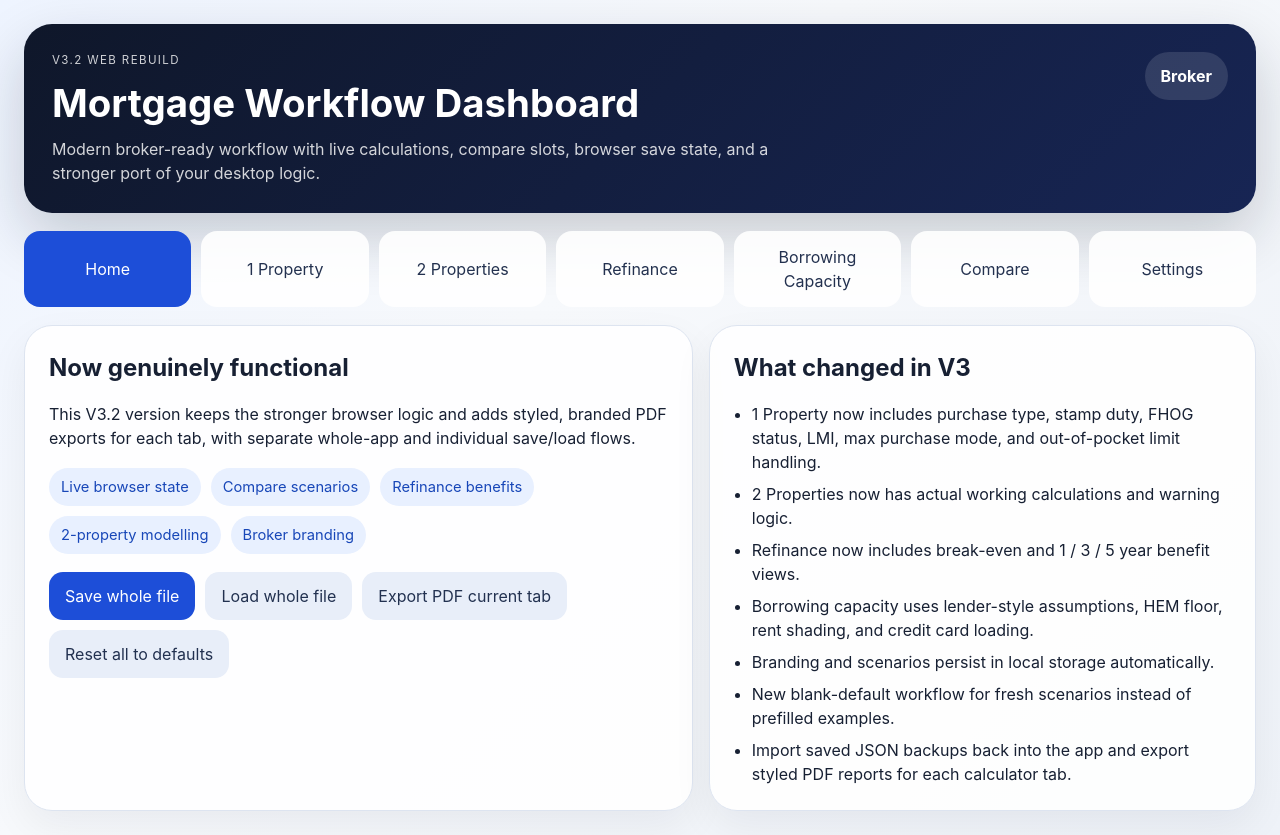
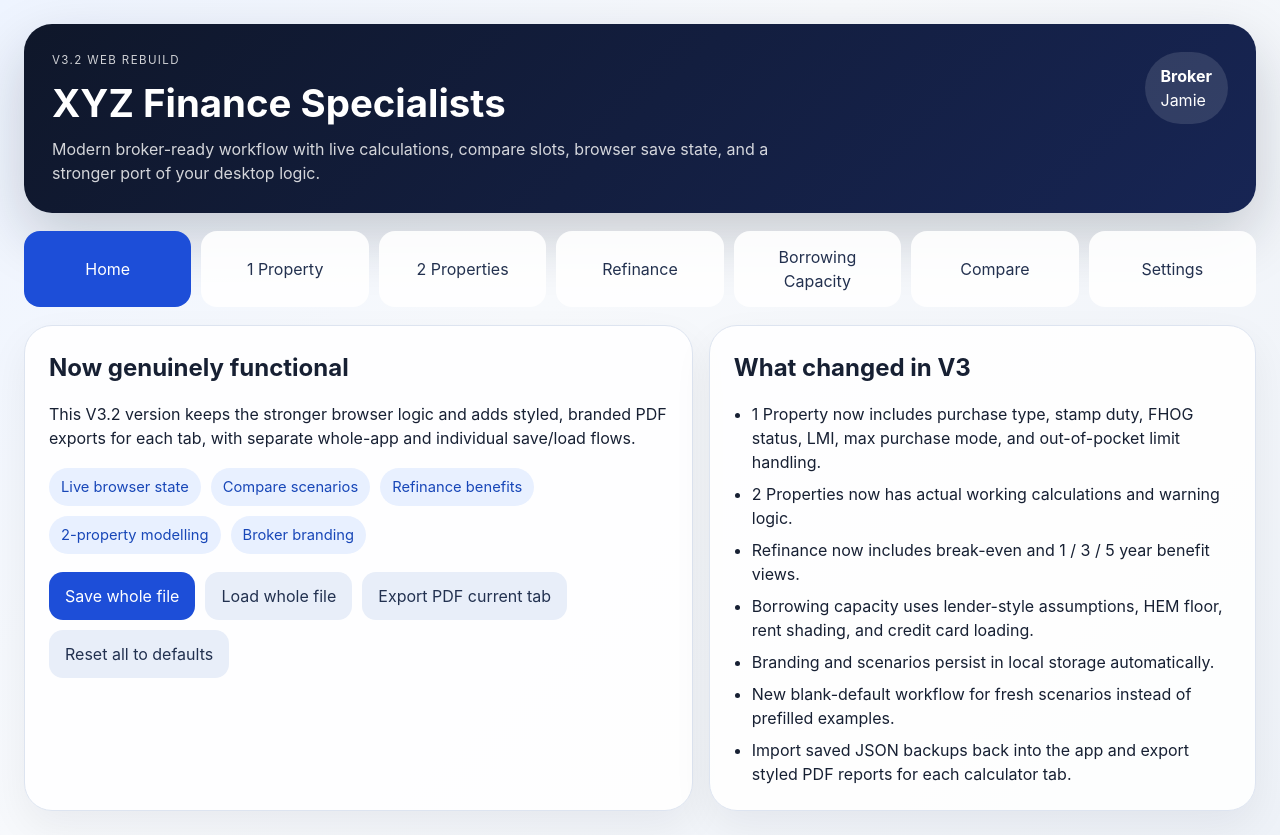
Before and after one commit to Jamie114/nicholas-services-site, a React (Vite) app: page / in a window 1280 px wide. Built offline with nearby package versions, Linux system fonts and the light colour scheme.

Commit message:
Add files via upload

```diff
--- a/src/App.tsx
+++ b/src/App.tsx
@@ -9,7 +9,6 @@ import {
   amortizationInterestOverPeriod,
   formatMoney,
   formatPercent,
-  formatSignedMoney,
   fhogStatus,
   FREQUENCIES,
   getBankStyleHemMonthly,
@@ -174,7 +173,7 @@ function exportStyledPdfReport({
     doc.text('L', margin + 23, 81);
 
     doc.setFontSize(24);
-    doc.text(escapePdfText(brandName || 'Mortgage Workflow Dashboard'), margin + 58, 66);
+    doc.text(escapePdfText(brandName || 'XYZ Finance Specialists'), margin + 58, 66);
     doc.setFont('helvetica', 'normal');
     doc.setFontSize(10);
     doc.setTextColor(226, 232, 240);
@@ -922,8 +921,8 @@ const resetTab = (tabKey: 'one' | 'two' | 'refi' | 'borrow') => {
   };
 
   const exportCurrentPdf = () => {
-    const brand = meta.brandName || 'Mortgage Workflow Dashboard';
-    const broker = meta.brokerName || '';
+    const brand = meta.brandName || 'XYZ Finance Specialists';
+    const broker = meta.brokerName || 'Jamie';
     if (tab === 'one') {
       exportStyledPdfReport({
         brandName: brand,
@@ -960,10 +959,10 @@ const resetTab = (tabKey: 'one' | 'two' | 'refi' | 'borrow') => {
         reportTitle: '2 Properties Scenario Report',
         reportSubtitle: twoProperties.scenarioName || 'Untitled scenario',
         summaryCards: [
-          { label: 'Usable equity', value: twoCalc.payload['Usable equity'] ?? '-' },
-          { label: 'Cash needed', value: twoCalc.payload['Cash needed'] ?? '-' },
-          { label: 'Loan + LMI', value: twoCalc.payload['Loan + LMI'] ?? '-' },
-          { label: `Repayment / ${paymentLabel(('Monthly') as Frequency)}`, value: twoCalc.payload['Repayment'] ?? '-' },
+          { label: 'Usable equity', value: twoCalc.payload['Equity'] ?? '-' },
+          { label: 'Cash needed', value: twoCalc.payload['Out of pocket'] ?? '-' },
+          { label: 'Loan + LMI', value: twoCalc.payload['Loan plus LMI'] ?? '-' },
+          { label: 'Repayment / month', value: twoCalc.payload['Monthly PI total'] ?? '-' },
         ],
         sections: [
           { heading: 'Scenario inputs', rows: [
@@ -990,7 +989,7 @@ const resetTab = (tabKey: 'one' | 'two' | 'refi' | 'borrow') => {
         summaryCards: [
           { label: 'Current repayment', value: refiCalc.payload['Current repayment'] ?? '-' },
           { label: 'New repayment', value: refiCalc.payload['New repayment'] ?? '-' },
-          { label: 'Net upfront cost', value: refiCalc.payload['Net cost after cashback'] ?? '-' },
+          { label: 'Net upfront cost', value: refiCalc.payload['Net cost'] ?? '-' },
           { label: 'Break-even', value: refiCalc.payload['Break-even'] ?? '-' },
         ],
         sections: [
@@ -1087,7 +1086,7 @@ const resetTab = (tabKey: 'one' | 'two' | 'refi' | 'borrow') => {
       <div className="topbar">
         <div>
           <div className="eyebrow">V3.2 web rebuild</div>
-          <h1>{meta.brandName || 'Mortgage Workflow Dashboard'}</h1>
+          <h1>{meta.brandName || 'XYZ Finance Specialists'}</h1>
           <p>Modern broker-ready workflow with live calculations, compare slots, browser save state, and a stronger port of your desktop logic.</p>
         </div>
         <div className="header-badge">
--- a/src/calculations.ts
+++ b/src/calculations.ts
@@ -12,8 +12,8 @@ export const FREQUENCIES: Record<Frequency, number> = {
 
 export const DEFAULTS = {
   meta: {
-    brandName: '',
-    brokerName: '',
+    brandName: 'XYZ Finance Specialists',
+    brokerName: 'Jamie',
     propertyOneName: '',
     propertyTwoName: '',
   },
@@ -34,7 +34,7 @@ export const DEFAULTS = {
     repaymentFrequency: '' as Frequency | '',
     extraPrincipal: '',
     yearlyIncome: '',
-    livingExpensesMonthly: '',
+    livingExpensesMonthly: '3000',
   },
   twoProperties: {
     scenarioName: '',
@@ -82,7 +82,7 @@ export const DEFAULTS = {
     grossIncome2: '',
     rentalIncomeMonthly: '',
     otherIncomeAnnual: '',
-    livingExpensesMonthly: '',
+    livingExpensesMonthly: '3000',
     existingLoanRepaymentsMonthly: '',
     creditCardLimits: '',
     otherDebtsMonthly: '',
```
